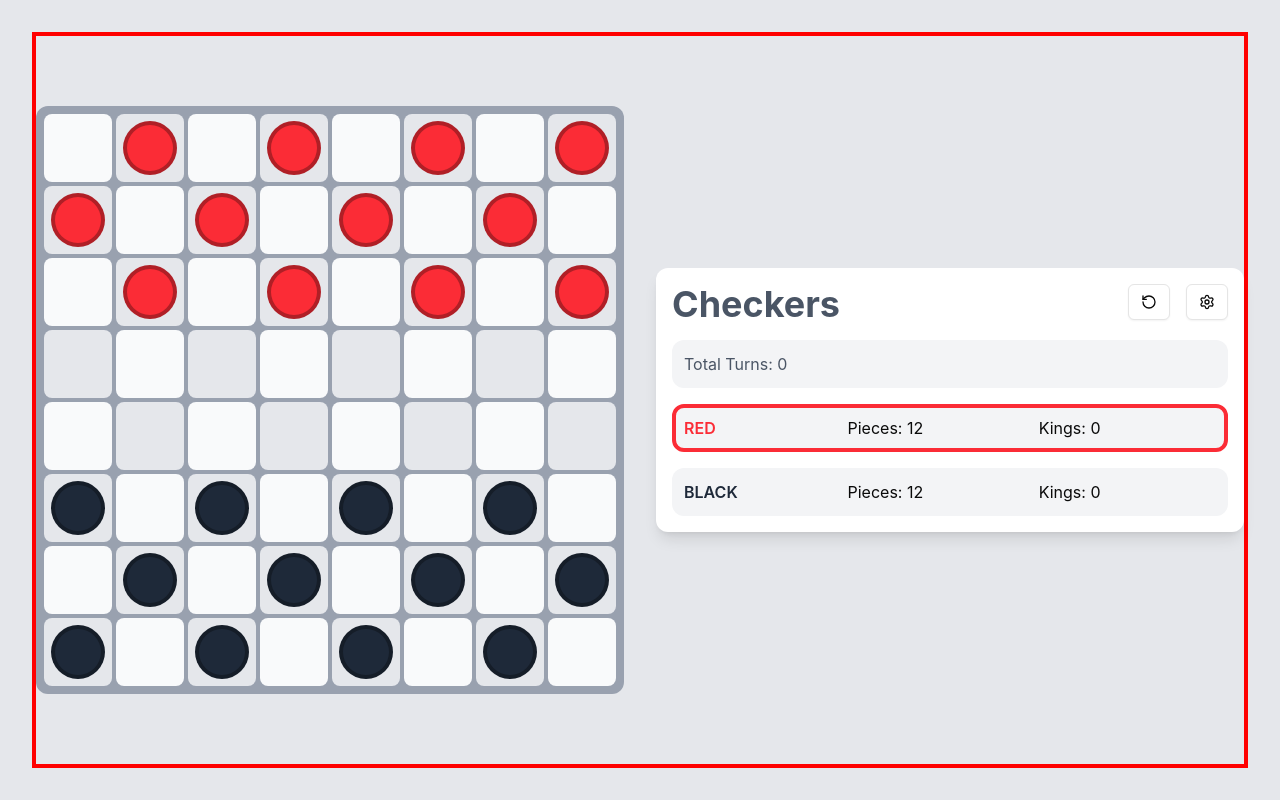
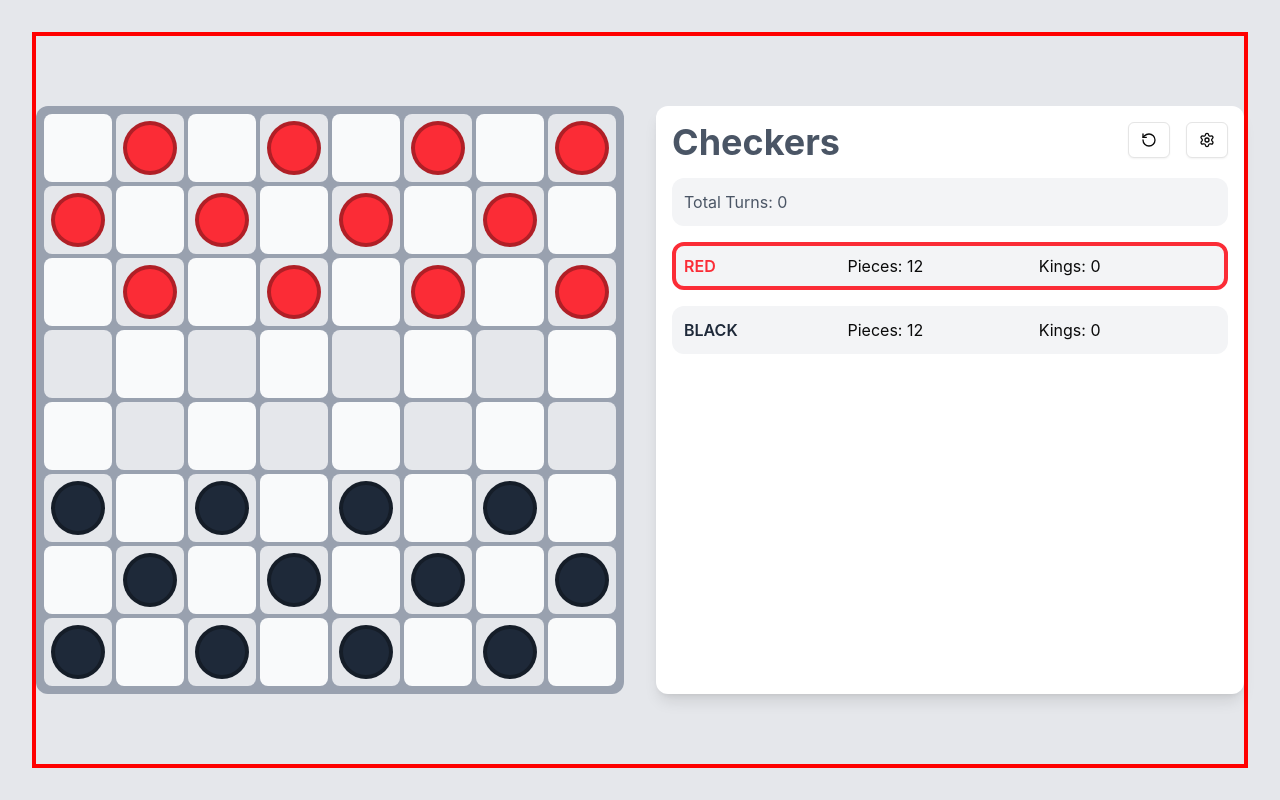
Before and after one commit to chrisknsmn/checkers, a Next.js app: page / in a window 1280 px wide. Built offline with nearby package versions, Linux system fonts and the light colour scheme.

Commit message:
board design

```diff
--- a/app/page.tsx
+++ b/app/page.tsx
@@ -18,9 +18,7 @@ export default function Home() {
           </div>
         </div>
         <div className="flex-0 md:flex-1 flex items-center justify-center order-1 md:order-2">
-          <div className="w-full max-w-md md:max-w-none">
-            <GameStats gameState={gameState} onReset={resetGame} />
-          </div>
+          <GameStats gameState={gameState} onReset={resetGame} />
         </div>
       </div>
     </main>
--- a/components/Board.tsx
+++ b/components/Board.tsx
@@ -1,6 +1,23 @@
 import React, { useState } from "react";
-import { DndContext, DragEndEvent, DragOverEvent, DragStartEvent, DragOverlay, closestCenter, useDroppable, TouchSensor, MouseSensor, useSensor, useSensors } from "@dnd-kit/core";
-import { GameState, Position, Cell, Checker as CheckerType } from "@/types/game";
+import {
+  DndContext,
+  DragEndEvent,
+  DragOverEvent,
+  DragStartEvent,
+  DragOverlay,
+  closestCenter,
+  useDroppable,
+  TouchSensor,
+  MouseSensor,
+  useSensor,
+  useSensors,
+} from "@dnd-kit/core";
+import {
+  GameState,
+  Position,
+  Cell,
+  Checker as CheckerType,
+} from "@/types/game";
 import { Checker } from "./Checker";
 import { cn } from "@/lib/utils";
 
@@ -20,7 +37,15 @@ interface DroppableCellProps {
   gameState: GameState;
 }
 
-function DroppableCell({ id, cell, isSelected, isHovered, showValidMove, onCellClick, gameState }: DroppableCellProps) {
+function DroppableCell({
+  id,
+  cell,
+  isSelected,
+  isHovered,
+  showValidMove,
+  onCellClick,
+  gameState,
+}: DroppableCellProps) {
   const { setNodeRef, isOver } = useDroppable({ id });
 
   return (
@@ -36,7 +61,8 @@ function DroppableCell({ id, cell, isSelected, isHovered, showValidMove, onCellC
           "bg-gray-200":
             cell.isDark && !cell.isValidMove && !isSelected && !isHovered,
           "bg-green-300": isSelected || showValidMove,
-          "bg-green-400": (isHovered && cell.isValidMove) || (isOver && cell.isValidMove),
+          "bg-green-400":
+            (isHovered && cell.isValidMove) || (isOver && cell.isValidMove),
           "hover:bg-green-200":
             (!cell.isDark && !cell.isValidMove && !isSelected) ||
             (cell.isDark && !cell.isValidMove && !isSelected) ||
@@ -57,12 +83,14 @@ function DroppableCell({ id, cell, isSelected, isHovered, showValidMove, onCellC
       )}
 
       {cell.isValidMove && !cell.checker && (
-        <div className={cn(
+        <div
+          className={cn(
             "w-4 h-4 bg-green-400 rounded-full opacity-80 transition-all duration-150",
             {
               "w-6 h-6 bg-green-500 opacity-100": isHovered || isOver,
             }
-        )} />
+          )}
+        />
       )}
     </div>
   );
@@ -90,7 +118,7 @@ export function Board({ gameState, onCellClick, onDragEnd }: BoardProps) {
 
   const handleDragStart = (event: DragStartEvent) => {
     const { active } = event;
-    const [row, col] = active.id.toString().split('-').map(Number);
+    const [row, col] = active.id.toString().split("-").map(Number);
     const checker = board[row][col].checker;
     if (checker) {
       setActiveChecker(checker);
@@ -101,7 +129,7 @@ export function Board({ gameState, onCellClick, onDragEnd }: BoardProps) {
   const handleDragOver = (event: DragOverEvent) => {
     const { over } = event;
     if (over) {
-      const [row, col] = over.id.toString().split('-').map(Number);
+      const [row, col] = over.id.toString().split("-").map(Number);
       setHoveredCell({ row, col });
     } else {
       setHoveredCell(null);
@@ -112,8 +140,8 @@ export function Board({ gameState, onCellClick, onDragEnd }: BoardProps) {
     const { active, over } = event;
 
     if (over && active.id !== over.id) {
-      const [fromRow, fromCol] = active.id.toString().split('-').map(Number);
-      const [toRow, toCol] = over.id.toString().split('-').map(Number);
+      const [fromRow, fromCol] = active.id.toString().split("-").map(Number);
+      const [toRow, toCol] = over.id.toString().split("-").map(Number);
 
       onDragEnd({ row: fromRow, col: fromCol }, { row: toRow, col: toCol });
     }
@@ -130,8 +158,7 @@ export function Board({ gameState, onCellClick, onDragEnd }: BoardProps) {
       onDragOver={handleDragOver}
       onDragEnd={handleDragEnd}
     >
-      <div className="h-full flex items-center justify-center">
-        <div className="w-auto h-full md:w-full aspect-square">
+      <div className="w-full aspect-square max-w-full max-h-full">
         <div className="grid grid-cols-8 gap-1 p-2 bg-gray-400 w-full h-full rounded-xl">
           {board.map((row, rowIndex) =>
             row.map((cell, colIndex) => {
@@ -139,9 +166,9 @@ export function Board({ gameState, onCellClick, onDragEnd }: BoardProps) {
                 selectedPiece?.row === rowIndex &&
                 selectedPiece?.col === colIndex;
               const isHovered =
-                  hoveredCell?.row === rowIndex &&
-                  hoveredCell?.col === colIndex;
-                const showValidMove = cell.isValidMove && (isHovered || !activeChecker);
+                hoveredCell?.row === rowIndex && hoveredCell?.col === colIndex;
+              const showValidMove =
+                cell.isValidMove && (isHovered || !activeChecker);
 
               return (
                 <DroppableCell
@@ -159,7 +186,6 @@ export function Board({ gameState, onCellClick, onDragEnd }: BoardProps) {
           )}
         </div>
       </div>
-      </div>
 
       <DragOverlay>
         {activeChecker && (
--- a/components/GameStats.tsx
+++ b/components/GameStats.tsx
@@ -19,7 +19,7 @@ export function GameStats({ gameState, onReset }: GameStatsProps) {
   ).length;
 
   return (
-    <div className="flex flex-col gap-4 bg-white rounded-xl p-4 shadow-lg h-full overflow-auto">
+    <div className="flex flex-col gap-4 bg-white rounded-xl p-4 shadow-lg aspect-auto md:aspect-square w-full">
       <div className="flex">
         <h2 className="text-4xl font-bold text-gray-600 flex-1">Checkers</h2>
         <div className="flex gap-4">
```
Lines whose indentation alone changed are shown as unchanged.
